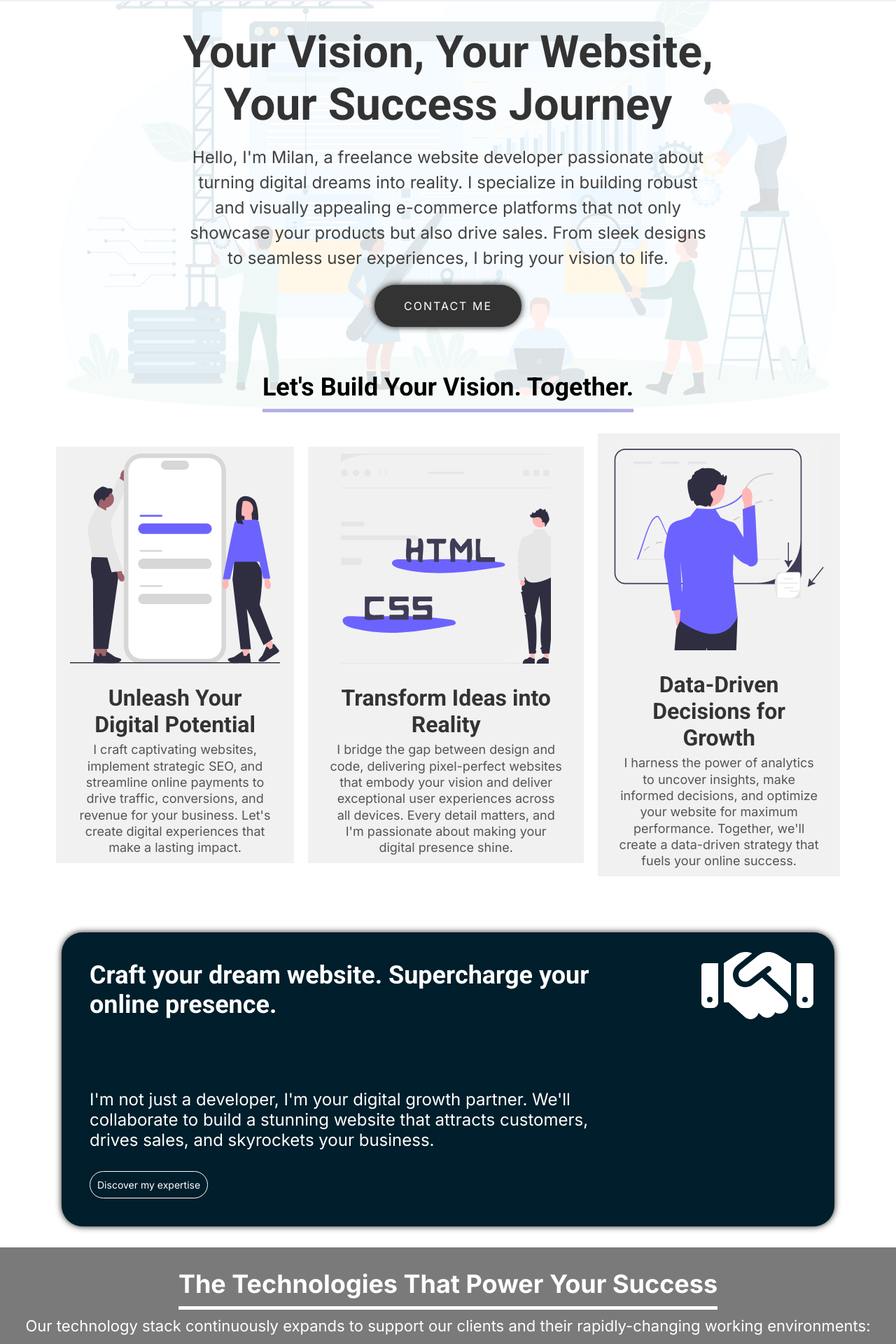
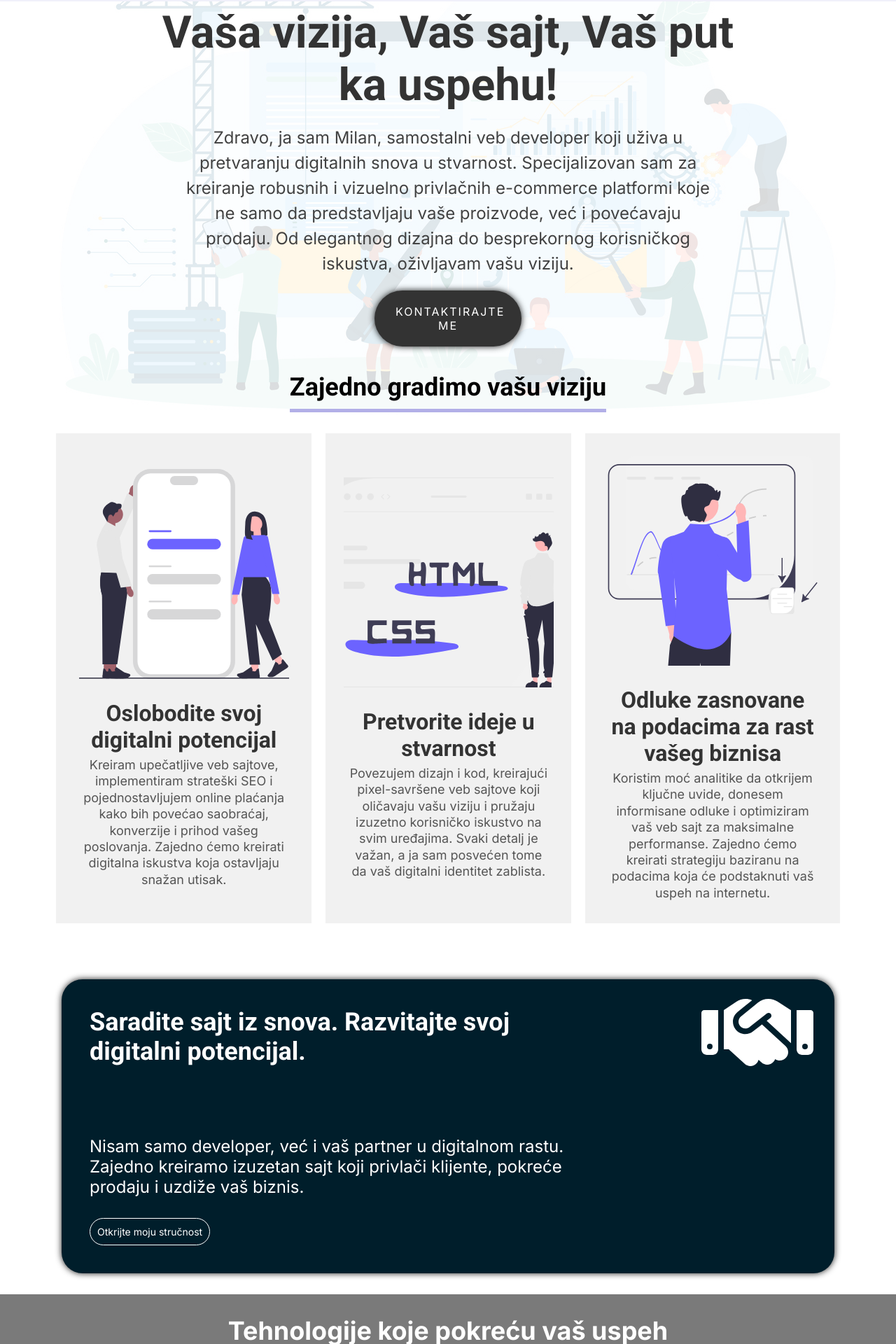
Before and after one commit to MilanJulinac42/professional-portfolio, a Next.js app: page / in a window 1280 px wide. Shown: the part 89-2009 px from the top of the page at 70% size. Built offline with nearby package versions, Linux system fonts and the light colour scheme.

Commit message:
serbian page

```diff
--- a/src/app/components/HeroCard/HeroCard.module.scss
+++ b/src/app/components/HeroCard/HeroCard.module.scss
@@ -21,7 +21,7 @@
         flex-direction: column;
         max-width: 30%;
         padding: 10px 30px;
-        height: auto;
+        height: 680px;
     }
 
     @include breakpoint(xxlarge) {
--- a/src/app/layout/Hero/Hero.tsx
+++ b/src/app/layout/Hero/Hero.tsx
@@ -7,19 +7,19 @@ const Hero = () => {
     return (
         <div className={`${styles.container} ${inter.className}`}>
             <h1 className={roboto.className}>
-                Your Vision, Your Website, Your Success Journey
+                Vaša vizija, Vaš sajt, Vaš put ka uspehu!
             </h1>
             <p className={styles.heroParagraph}>
-                Hello, I'm Milan, a freelance website developer passionate about
-                turning digital dreams into reality. I specialize in building
-                robust and visually appealing e-commerce platforms that not only
-                showcase your products but also drive sales. From sleek designs
-                to seamless user experiences, I bring your vision to life.
+                Zdravo, ja sam Milan, samostalni veb developer koji uživa u
+                pretvaranju digitalnih snova u stvarnost. Specijalizovan sam za
+                kreiranje robusnih i vizuelno privlačnih e-commerce platformi
+                koje ne samo da predstavljaju vaše proizvode, već i povećavaju
+                prodaju. Od elegantnog dizajna do besprekornog korisničkog
+                iskustva, oživljavam vašu viziju.
             </p>
             <Link className={styles.contact} href="/contact">
-                Contact me
+                Kontaktirajte me
             </Link>
-
             <img className={styles.heroImage} src={"/stock.jpg"}></img>
         </div>
     );
--- a/src/app/layout/TechStack/TechStack.tsx
+++ b/src/app/layout/TechStack/TechStack.tsx
@@ -16,11 +16,12 @@ const TechStack = () => {
     return (
         <div className={styles.techContainer}>
             <h3 className={styles.techHeading}>
-                The Technologies That Power Your Success
+                Tehnologije koje pokreću vaš uspeh
             </h3>
             <p>
-                Our technology stack continuously expands to support our clients
-                and their rapidly-changing working environments:
+                Moje tehnološko znanje se konstantno razvija kako bi pružio
+                podršku mojim klijentima i prilagodio se njihovim dinamičnim
+                potrebama:
             </p>
             <ul className={styles.techList}>
                 <li className={styles.listItem}>
--- a/src/app/layout/WhatIDo/WhatIDo.tsx
+++ b/src/app/layout/WhatIDo/WhatIDo.tsx
@@ -8,23 +8,23 @@ const WhatIDo = () => {
         <div className={`${styles.containerWrapper} ${inter.className}`}>
             <HeroCard
                 image={"/mobila.svg"}
-                title={"Unleash Your Digital Potential"}
+                title={"Oslobodite svoj digitalni potencijal"}
                 description={
-                    "I craft captivating websites, implement strategic SEO, and streamline online payments to drive traffic, conversions, and revenue for your business. Let's create digital experiences that make a lasting impact."
+                    "Kreiram upečatljive veb sajtove, implementiram strateški SEO i pojednostavljujem online plaćanja kako bih povećao saobraćaj, konverzije i prihod vašeg poslovanja. Zajedno ćemo kreirati digitalna iskustva koja ostavljaju snažan utisak."
                 }
             />
             <HeroCard
                 image={"/htmlcss.svg"}
-                title={"Transform Ideas into Reality"}
+                title={"Pretvorite ideje u stvarnost"}
                 description={
-                    "I bridge the gap between design and code, delivering pixel-perfect websites that embody your vision and deliver exceptional user experiences across all devices. Every detail matters, and I'm passionate about making your digital presence shine."
+                    "Povezujem dizajn i kod, kreirajući pixel-savršene veb sajtove koji oličavaju vašu viziju i pružaju izuzetno korisničko iskustvo na svim uređajima. Svaki detalj je važan, a ja sam posvećen tome da vaš digitalni identitet zablista."
                 }
             />
             <HeroCard
                 image={"/analitika.svg"}
-                title={"Data-Driven Decisions for Growth"}
+                title={"Odluke zasnovane na podacima za rast vašeg biznisa"}
                 description={
-                    "I harness the power of analytics to uncover insights, make informed decisions, and optimize your website for maximum performance. Together, we'll create a data-driven strategy that fuels your online success."
+                    "Koristim moć analitike da otkrijem ključne uvide, donesem informisane odluke i optimiziram vaš veb sajt za maksimalne performanse. Zajedno ćemo kreirati strategiju baziranu na podacima koja će podstaknuti vaš uspeh na internetu."
                 }
             />
         </div>
--- a/src/app/page.tsx
+++ b/src/app/page.tsx
@@ -27,33 +27,33 @@ export default function Home() {
         <main className={styles.main}>
             <Nav />
             <Hero />
-            <Container title={"Let's Build Your Vision. Together."}>
+            <Container title={"Zajedno gradimo vašu viziju"}>
                 <WhatIDo />
             </Container>
             <PopCard
-                title="Craft your dream website. Supercharge your online presence."
-                description="I'm not just a developer, I'm your digital growth partner. We'll collaborate to build a stunning website that attracts customers, drives sales, and skyrockets your business."
+                title="Saradite sajt iz snova. Razvitajte svoj digitalni potencijal."
+                description="Nisam samo developer, već i vaš partner u digitalnom rastu. Zajedno kreiramo izuzetan sajt koji privlači klijente, pokreće prodaju i uzdiže vaš biznis."
                 icon={faHandshake}
                 background="#001E2B"
                 containerBackground="#fff"
-                linkText="Discover my expertise"
+                linkText="Otkrijte moju stručnost"
                 link="/about"
             />
             <TechStack />
-            <Container title={"My services"} background="#f0f0fa">
+            <Container title={"Moje usluge"} background="#f0f0fa">
                 <div className={styles.containerWrapperHelp}>
                     <HelpCard
                         title={"Advanced Analitics"}
                         image={"/analitics.svg"}
                         description={
-                            "Harness the power of data with Advanced Analytics solutions tailored to your business needs. Uncover valuable insights, make informed decisions, and drive strategic growth through the mastery of data-driven strategies."
+                            "Iskoristite moć podataka uz napredna analitička rešenja prilagođena vašim poslovnim potrebama. Otkrijte vredne uvide, donesite informisane odluke i podstaknite strateški rast kroz vladanje strategijama baziranim na podacima."
                         }
                     />
                     <HelpCard
-                        title={"Online payments"}
+                        title={"Online plaćanja"}
                         image={"/card.svg"}
                         description={
-                            "Simplify transactions and elevate user experiences with seamless Online Payment solutions. From secure transactions to user-friendly interfaces, I specialize in crafting payment systems that enhance your online presence and customer satisfaction."
+                            "Pojednostavite transakcije i unapredite korisničko iskustvo uz besprekorna rešenja za online plaćanja. Od sigurnih transakcija do intuitivnih interfejsa, specijalizovan sam za kreiranje platnih sistema koji osnažuju vaše online prisustvo i zadovoljstvo klijenata."
                         }
                     />
                     <HelpCard
@@ -87,11 +87,11 @@ export default function Home() {
                 </div>
             </Container>
             <PopCard
-                title="Innovator, not just problem-solver"
-                description="Forget cookie-cutter solutions. We work closely with you to uncover hidden opportunities and unlock breakthrough innovations that transform your business. Let's build your future, together."
+                title="Više od rešenja problema, inovator"
+                description="Zaboravite na uobičajena rešenja. Zajedno sa vama otkrivamo skrivene potencijale i pokrećemo revolucionarne inovacije koje će transformirati vaše poslovanje. Gradimo vašu budućnost, zajedno."
                 icon={faGears}
                 background="#001e2b"
-                linkText="Check out all of my services"
+                linkText="Pogledajte sve moje usluge"
                 link="/services"
             />
             <Footer />
```
